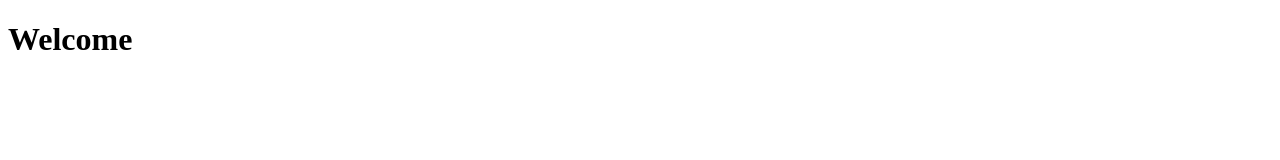
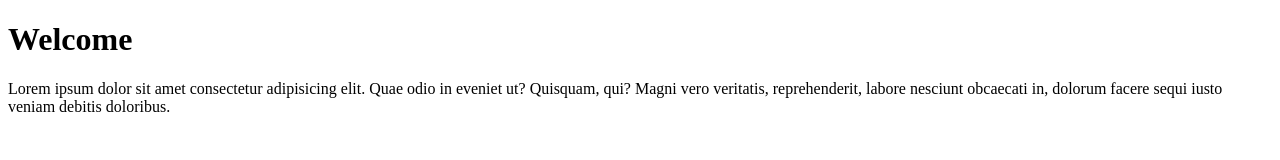
Before and after one commit to aman7599/myproject, a plain HTML site: page index.html in a window 1280 px wide. Drawn offline with Linux system fonts and the light colour scheme.

Commit message:
index fie 2.0

```diff
--- a/index.html
+++ b/index.html
@@ -7,5 +7,6 @@
 </head>
 <body>
     <h1>Welcome </h1>
+    <p>Lorem ipsum dolor sit amet consectetur adipisicing elit. Quae odio in eveniet ut? Quisquam, qui? Magni vero veritatis, reprehenderit, labore nesciunt obcaecati in, dolorum facere sequi iusto veniam debitis doloribus.</p>
 </body>
 </html>
```
